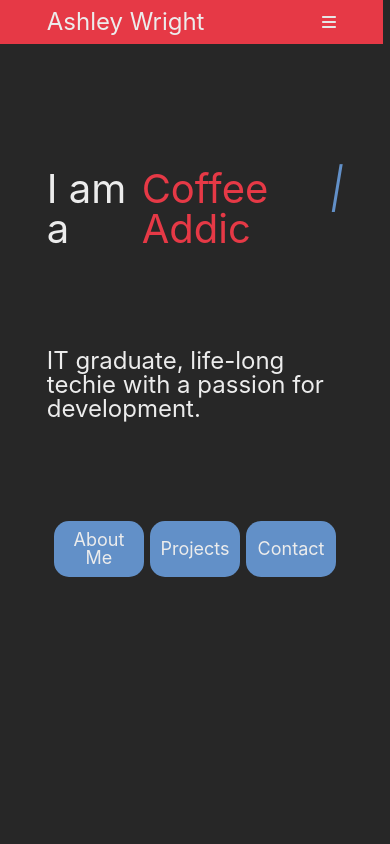
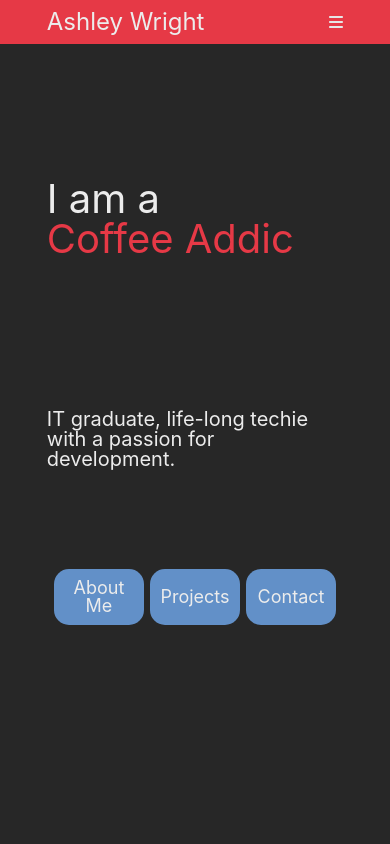
Before and after one commit to AshleyWrightA/cv-site, a React app: page / in a window 390 px wide. Shown: the top 844 px of the page. Built offline with nearby package versions, Linux system fonts and the light colour scheme; no server answers.

Commit message:
Fixed dynamic text moving hero elements around on Mobile.

```diff
--- a/src/app/components/Hero.jsx
+++ b/src/app/components/Hero.jsx
@@ -1,16 +1,19 @@
-import { Component } from "react";
+import { Component, useEffect } from "react";
 import Typed from "typed.js";
 
-class Hero extends Component {
-  componentDidMount() {
+function Hero() {
+  //ComponentDidMount
+  useEffect(() => {
     heroLogic();
-  }
-  render() {
+  }, []);
+
   return (
     <div className="hero-div page-div" id="hero">
       <div className="hero-div-text-container">
         <h1 className="hero-h1-dynamic-intro">I am a&nbsp;</h1>
+        <div className="hero-dynamic-text-wrapper">
           <h1 className="hero-h1-dynamic-text">&nbsp;</h1>
+        </div>
       </div>
       <p className="hero-info">IT graduate, life-long techie with a passion for development.</p>
       <div className="hero-div-button-container">
@@ -26,7 +29,6 @@ class Hero extends Component {
       </div>
     </div>
   );
-  }
 }
 
 function heroLogic() {
@@ -51,6 +53,13 @@ function heroLogic() {
     shuffle: true,
   };
 
+  const mobileQuery = window.matchMedia("(max-width: 800px)");
+  if (mobileQuery.matches) {
+    dynamicTextOptions.showCursor = false;
+  } else {
+    dynamicTextOptions.showCursor = true;
+  }
+
   const dynamicText = new Typed(".hero-h1-dynamic-text", dynamicTextOptions);
 }
 
--- a/src/css/header.css
+++ b/src/css/header.css
@@ -1,5 +1,5 @@
 .header-nav {
-  width: 51.2vw;
+  width: 52vw;
 
   padding: 2rem 24vw;
 
@@ -41,7 +41,7 @@
   .header-nav {
     padding: 1rem 12vw;
 
-    width: 74.1vw;
+    width: 76vw;
   }
 
   .header-nav h2 {
--- a/src/css/hero.css
+++ b/src/css/hero.css
@@ -11,6 +11,7 @@
 }
 
 .hero-div h1 {
+  margin: 0;
   padding-top: 0;
 }
 
@@ -19,6 +20,11 @@
 
   display: flex;
   justify-content: left;
+}
+
+.hero-dynamic-text-wrapper {
+  display: flex;
+  flex-direction: row;
 }
 
 .hero-h1-dynamic-text {
@@ -64,6 +70,23 @@
     padding-top: min(20vh);
   }
 
+  .hero-info {
+    font-size: 2rem;
+  }
+
+  .hero-div-text-container {
+    padding: 1rem;
+
+    display: grid;
+    grid: auto-fit 1fr / 1fr;
+
+    font-size: 2.8rem;
+  }
+
+  .hero-dynamic-text-wrapper {
+    height: 120px;
+  }
+
   .hero-div-button-container {
     gap: 0.6rem;
   }
--- a/src/css/index.css
+++ b/src/css/index.css
@@ -35,7 +35,7 @@ code {
 h1 {
   padding-top: 35px;
   margin-bottom: 4rem;
-  font-size: 6rem;
+  font-size: 4.8rem;
 }
 
 a {
```
Lines whose indentation alone changed are shown as unchanged.
